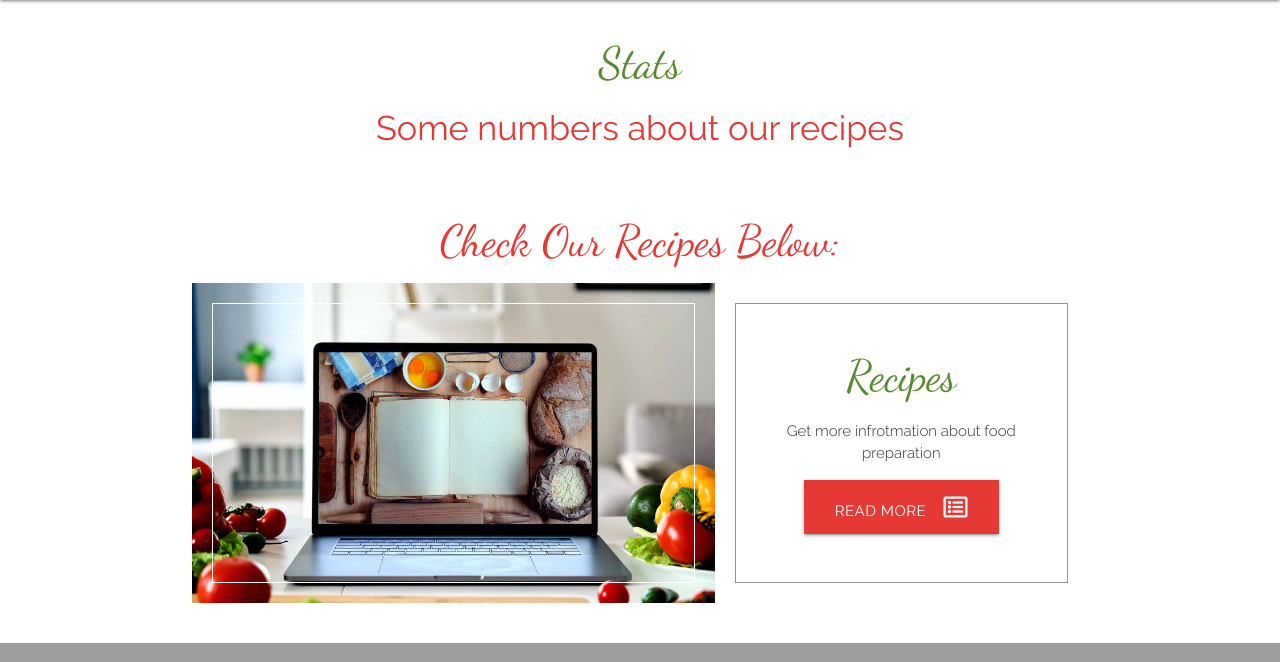
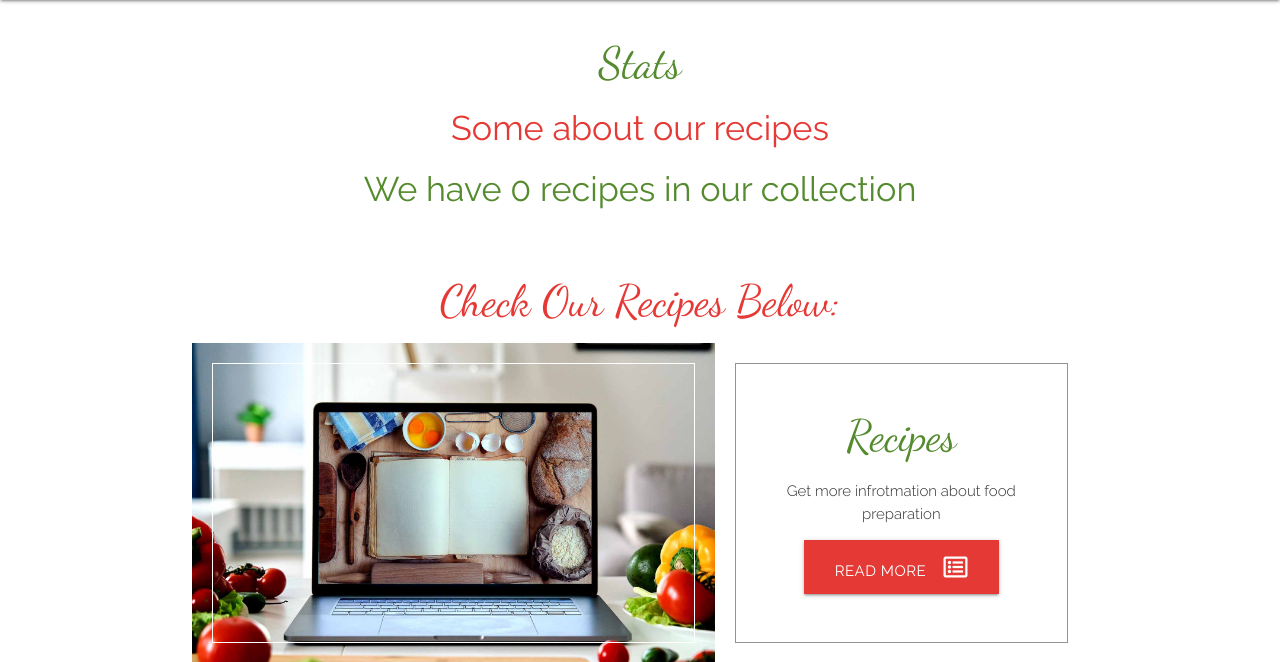
Before and after one commit to andrewskyboss/milestone-project-03, a Flask app: page /get_stats in a window 1280 px wide. Shown: the part 90-752 px from the top of the page. Run offline with Flask 2, Linux system fonts and the light colour scheme; data that the repository does not hold is empty; some libraries are stand-ins or nearby versions.

Commit message:
Add number for all reciper to stats page

```diff
--- a/app.py
+++ b/app.py
@@ -315,7 +315,7 @@ def get_stats():
     # print("Lenght of recipes list is :")
     # print(length_list)
 
-    return render_template("stats.html", stats_dict=stats_dict)
+    return render_template("stats.html", stats_dict=stats_dict, length_list=length_list)
 
 
     # runs application
--- a/templates/stats.html
+++ b/templates/stats.html
@@ -1,8 +1,8 @@
 {% extends "base.html" %}
 {% block content %}
     <h3 class="subtitle light-green-text text-darken-3 center-align">Stats</h3>
-    <h4 class="title red-text text-darken-1 center-align">Some numbers about our recipes</h4>
-
+    <h4 class="title red-text text-darken-1 center-align">Some about our recipes</h4>
+    <h4 class="title light-green-text text-darken-3 center-align">We have {{ length_list }} recipes in our collection</h4>
 
     <div class="container">
         <div class="row">
```
